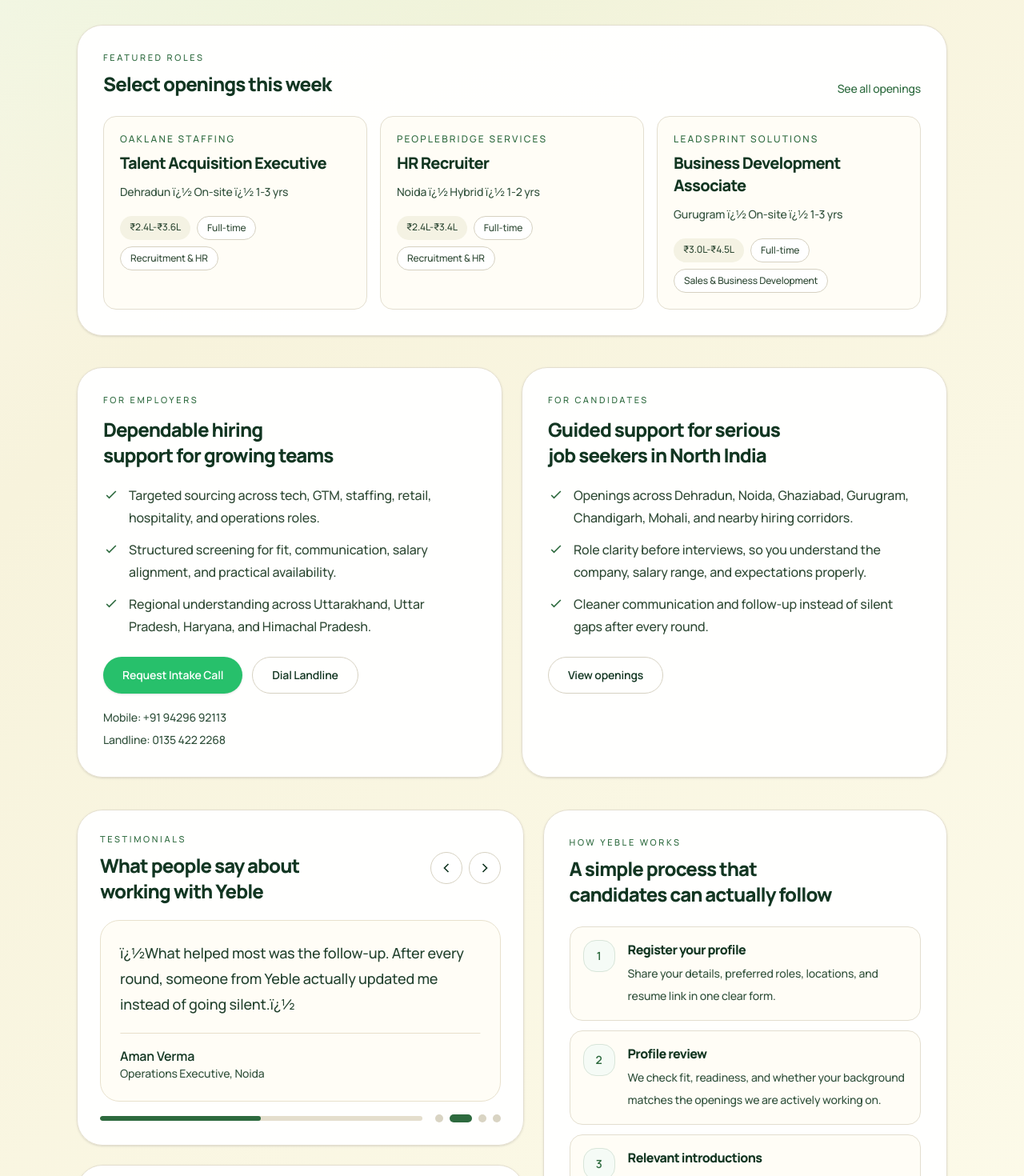
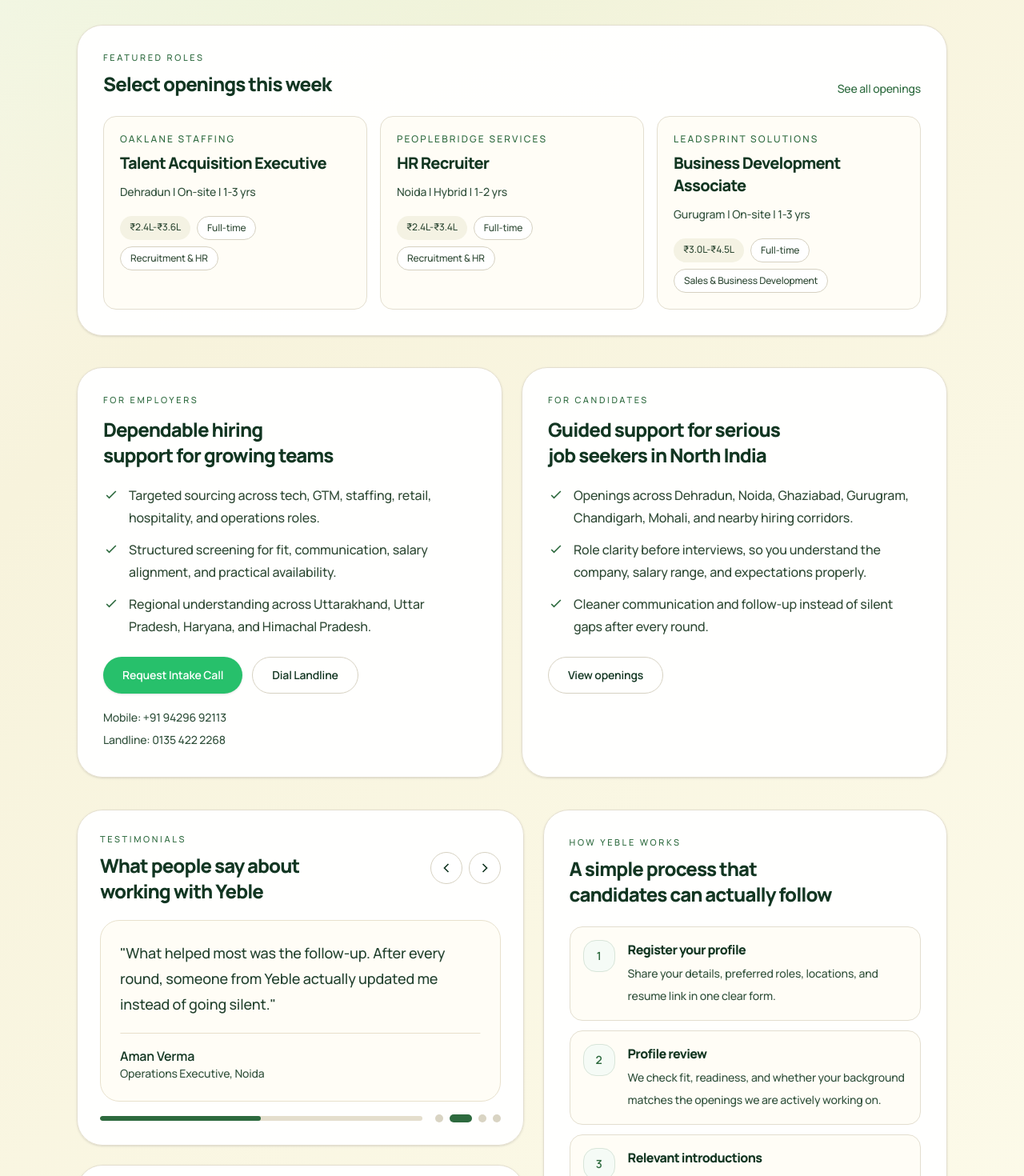
Before and after one commit to vitchcraftstudios/yeble.careers, a Next.js app in the folder apps/web/: page / in a window 1280 px wide. Shown: the part 1706-3176 px from the top of the page at 80% size. Built offline with nearby package versions, Linux system fonts and the light colour scheme.

Commit message:
Fix homepage text encoding artifacts

```diff
--- a/apps/web/app/page.tsx
+++ b/apps/web/app/page.tsx
@@ -379,7 +379,7 @@
                   <p className="text-xs uppercase tracking-[0.18em] text-[#2d6a3e]">{job.company}</p>
                   <h3 className="mt-2 text-xl font-semibold text-[#123622]">{job.title}</h3>
                   <p className="mt-2 text-sm leading-7 text-[#31513c]">
-                    {job.city} ï¿½ {job.locationType} ï¿½ {job.experience}
+                    {job.city} | {job.locationType} | {job.experience}
                   </p>
                   <div className="mt-4 flex flex-wrap gap-2 text-xs text-[#2f4a35]">
                     <span className="rounded-full bg-[#f4f2e3] px-3 py-1.5">{job.salaryRange}</span>
@@ -459,7 +459,7 @@
                   <div className="flex transition-transform duration-500 ease-out" style={{ transform: `translateX(-${activeTestimonial * 100}%)` }}>
                     {testimonials.map((item) => (
                       <article key={item.name} className="min-w-full p-5 sm:p-6">
-                        <p className="max-w-full break-words text-base leading-7 text-[#23422f] sm:text-lg sm:leading-8">ï¿½{item.quote}ï¿½</p>
+                        <p className="max-w-full break-words text-base leading-7 text-[#23422f] sm:text-lg sm:leading-8">"{item.quote}"</p>
                         <div className="mt-5 border-t border-[#e7dfcb] pt-4">
                           <p className="font-semibold text-[#123622]">{item.name}</p>
                           <p className="text-sm text-[#31513c]">{item.role}</p>
```
